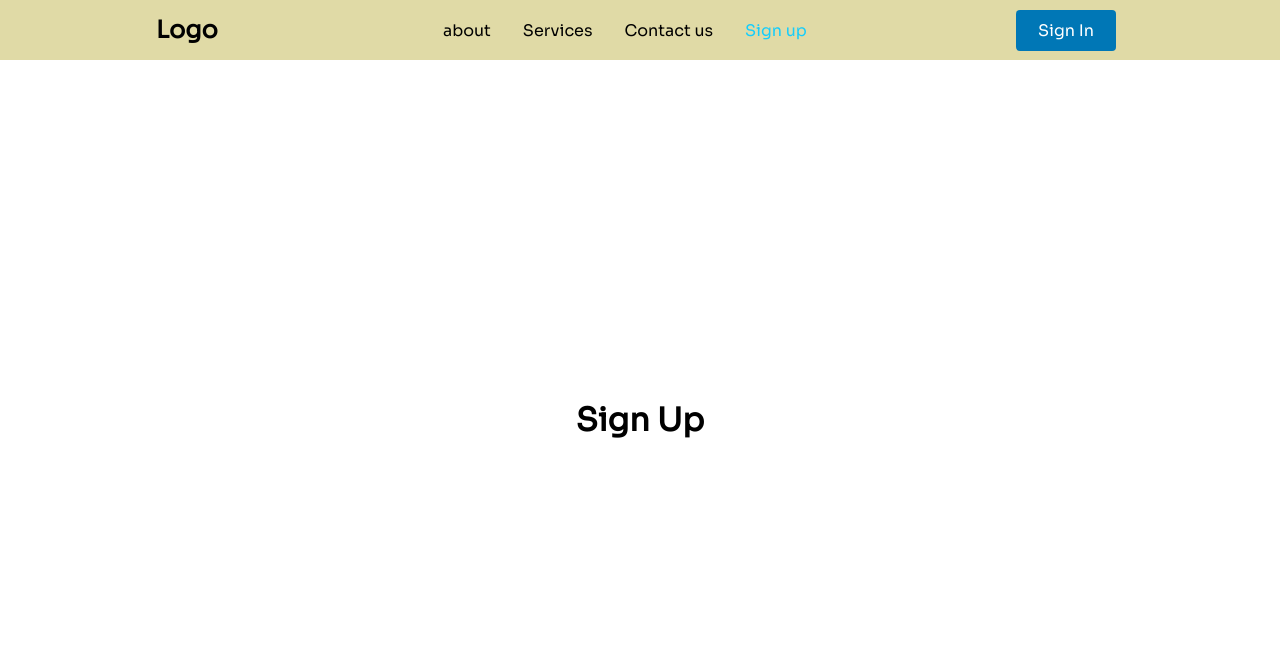
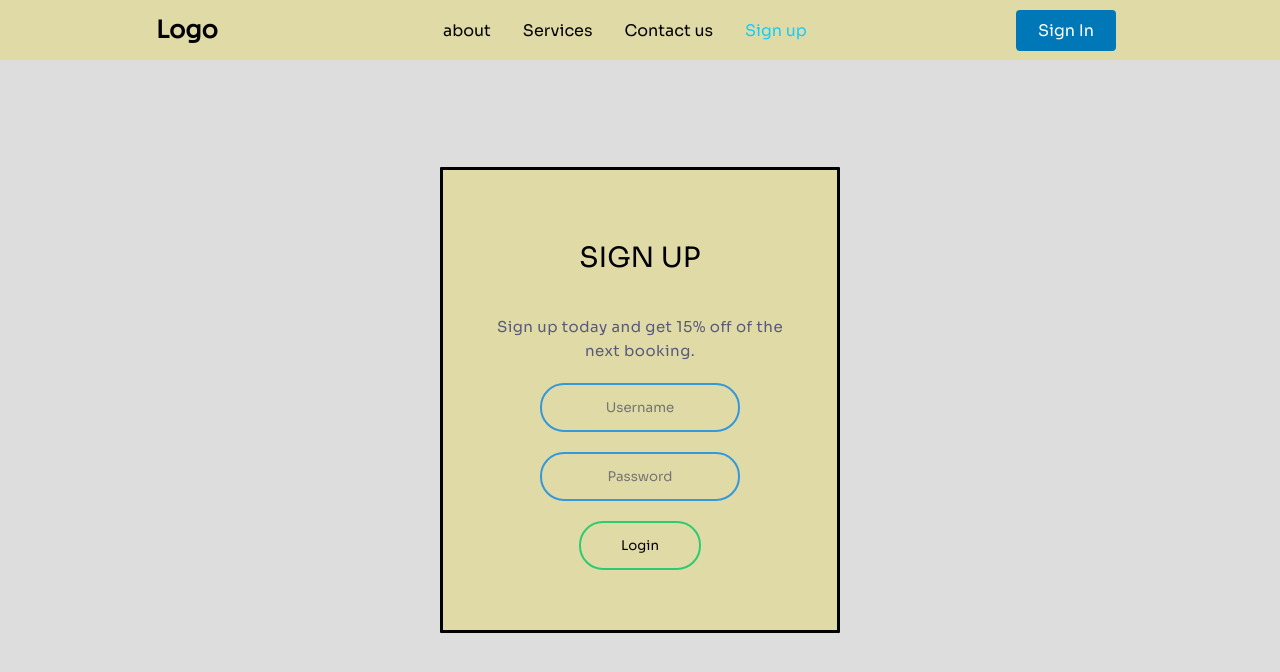
Before and after one commit to landon-is-on/exploring-with-wilderness, a React (Create React App) app: page /sign-up in a window 1280 px wide. Shown: the top 672 px of the page. Built offline with nearby package versions, Linux system fonts and the light colour scheme.

Commit message:
updated css

```diff
--- a/src/components/pages/contact.js
+++ b/src/components/pages/contact.js
@@ -1,18 +1,25 @@
 import React from 'react';
+import'./pages-css/contact.css';
 
 const Contact = () => {
   return (
-    <div
-      style={{
-        display: 'flex',
-        justifyContent: 'center',
-        alignItems: 'center',
-        height: '90vh'
-      }}
-    >
-      <h1>Contact Us</h1>
-    </div>
-  );
-};
+	<>
+  <div class="contact-section">
 
-export default Contact;
+  <h1 className="signUp-T">Contact Us</h1>
+  <div className="border"></div>
+  <form className="contact-form" action="index.html" method="post">
+    <input type="text" className="contact-form-text" placeholder="Your name"/>
+    <input type="email" className="contact-form-text" placeholder="Your email"/>
+    <input type="text" className="contact-form-text" placeholder="Your phone"/>
+    <textarea className="contact-form-text" placeholder="Your message"></textarea>
+    <input type="submit" className="contact-form-btn" value="Send"/>
+  </form>
+</div>
+
+</>
+
+      );
+      };
+
+      export default Contact;
--- a/src/components/pages/pages-css/about.css
+++ b/src/components/pages/pages-css/about.css
@@ -19,10 +19,10 @@
 
 .content-section .title {
   text-transform: uppercase;
-  font-size: 28px;
+  font-size: 18px;
 }
 .content-section .content h3 {
-  margin-top: 20px;
+  margin-top: 4rem;
   color: #5d5d5d;
   font-size: 21px;
 }
@@ -44,14 +44,14 @@
   letter-spacing: 1.5px;
 }
 .content-section .content .button a:hover {
-  background-color: #a52a2a;
+  background-color: #0077b6;
   color: #fff;
 }
 .content-section .social {
   margin: 40px 40px;
 }
 .content-section .social i {
-  color: #a52a2a;
+  color: #0077b6;
   font-size: 30px;
   padding: 0px 10px;
 }
--- /dev/null
+++ b/src/components/pages/pages-css/contact.css
@@ -0,0 +1,60 @@
+.contact-section {
+  background: url("../../../pictures/topbeach.jpg") no-repeat center;
+  height: 100vh;
+  background-size: cover;
+  padding: 40px 0;
+}
+.contact-section h1 {
+  text-align: center;
+  color: black;
+}
+.border {
+  width: 100px;
+  height: 10px;
+
+  margin: 40px auto;
+}
+
+.contact-form {
+  max-width: 600px;
+  margin: auto;
+  padding: 0 10px;
+  overflow: hidden;
+}
+.signUp-T {
+  text-transform: uppercase;
+  font-size: 28px;
+  padding-top: 40px;
+}
+.contact-form-text {
+  display: block;
+  width: 100%;
+  box-sizing: border-box;
+  margin: 16px 0;
+  border: 0;
+  background: #faf9f9;
+  padding: 20px 40px;
+  outline: none;
+  color: #ddd;
+  transition: 0.5s;
+}
+.contact-form-text:focus {
+  box-shadow: 0 0 10px 4px #34495e;
+}
+textarea.contact-form-text {
+  resize: none;
+  height: 120px;
+}
+.contact-form-btn {
+  float: right;
+  border: 0;
+
+  color: #34495e;
+  padding: 12px 50px;
+  border-radius: 20px;
+  cursor: pointer;
+  transition: 0.5s;
+}
+.contact-form-btn:hover {
+  background: #2980b9;
+}
--- a/src/components/pages/pages-css/services.css
+++ b/src/components/pages/pages-css/services.css
@@ -8,8 +8,8 @@ section {
 .section-heading {
   text-transform: uppercase;
   font-size: 28px;
-  padding-top: 80px;
-  padding-bottom: 80px;
+  padding-top: 60px;
+  padding-bottom: 60px;
 }
 
 .row {
@@ -17,7 +17,7 @@ section {
   flex-wrap: wrap;
 }
 .column {
-  height: 50vh;
+  height: 40vh;
   width: 100%;
   padding: 0 1em 1em 1em;
   text-align: center;
--- /dev/null
+++ b/src/components/pages/pages-css/signUp.css
@@ -0,0 +1,71 @@
+body {
+  margin: 0;
+  padding: 0;
+  font-family: sans-serif;
+  background: #ddd;
+}
+
+.body-background {
+  background-image: url("../../../pictures/street.jpg") no-repeat center;
+  height: 100vh;
+  background-size: cover;
+  padding: 40px 0;
+}
+
+.box {
+  width: 400px;
+  padding: 40px;
+  position: absolute;
+  top: 50%;
+  left: 50%;
+  transform: translate(-50%, -50%);
+  background: #e0daa6;
+  text-align: center;
+  border-radius: 1px;
+  border: solid;
+}
+.box h1 {
+  color: black;
+  text-transform: uppercase;
+  padding-top: 30px;
+  padding-bottom: 40px;
+  font-size: 28px;
+  font-weight: 500;
+}
+.box input[type="text"],
+.box input[type="password"] {
+  border: 0;
+  background: none;
+  display: block;
+  margin: 20px auto;
+  text-align: center;
+  border: 2px solid #3498db;
+  padding: 14px 10px;
+  width: 200px;
+  outline: none;
+  color: black;
+  border-radius: 24px;
+  transition: 0.25s;
+}
+.box input[type="text"]:focus,
+.box input[type="password"]:focus {
+  width: 250px;
+  border-color: #2ecc71;
+}
+.box input[type="submit"] {
+  border: 0;
+  background: none;
+  display: block;
+  margin: 20px auto;
+  text-align: center;
+  border: 2px solid #2ecc71;
+  padding: 14px 40px;
+  outline: none;
+  color: black;
+  border-radius: 24px;
+  transition: 0.25s;
+  cursor: pointer;
+}
+.box input[type="submit"]:hover {
+  background: #2ecc71;
+}
--- a/src/components/pages/signup.js
+++ b/src/components/pages/signup.js
@@ -1,17 +1,18 @@
 import React from 'react';
-
+import './pages-css/signUp.css';
 const SignUp = () => {
   return (
-    <div
-      style={{
-        display: 'flex',
-        justifyContent: 'center',
-        alignItems: 'center',
-        height: '90vh'
-      }}
-    >
-      <h1>Sign Up</h1>
-    </div>
+    <div className="body-background">
+
+<form className="box" action="/sign-up" method="post">
+  <h1>Sign up</h1>
+  <p>Sign up today and get 15% off of the next booking.</p>
+  <input type="text" name="" placeholder="Username"/>
+  <input type="password" name="" placeholder="Password"/>
+  <input type="submit" name="" value="Login"/>
+</form>
+</div>
+
   );
 };
 
```
Also changed, not shown: 2 other files (tests, documents, lock files or other folders).
